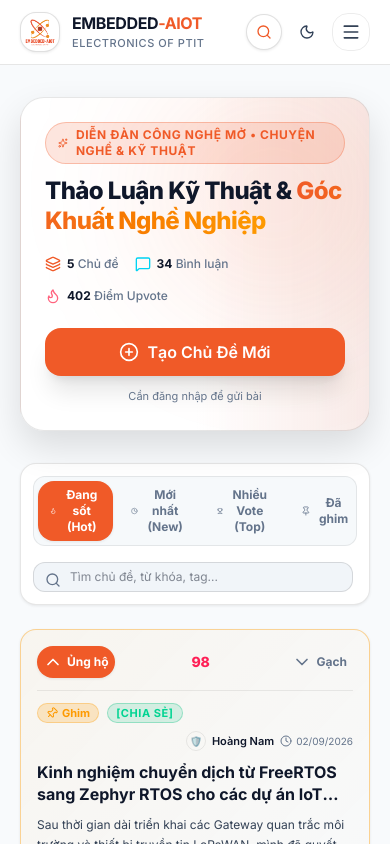
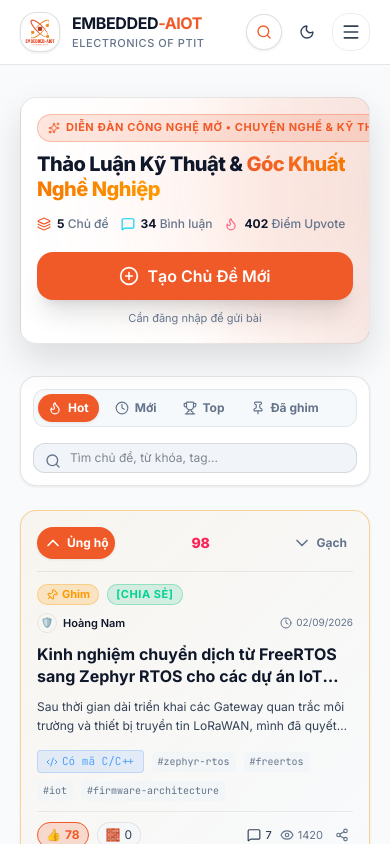
Before and after one commit to anhln-embedded/embedded-lab-web, a Next.js app: page /discuss in a window 390 px wide. Shown: the top 844 px of the page. Built offline with nearby package versions, Linux system fonts and the light colour scheme; no server answers; the database is empty.

Commit message:
fix: toi uu giao dien responsive tren man hinh nho, sua loi tran chu de file dinh kem va dropdown the phan loai

```diff
--- a/src/app/discuss/page.tsx
+++ b/src/app/discuss/page.tsx
@@ -140,40 +140,39 @@
   return (
     <div className="container py-8 md:py-12 space-y-8">
       {/* 1. Header Banner Diễn Đàn Kỹ Thuật (VOZ + Reddit Style) */}
-      <div className="relative rounded-3xl overflow-hidden bg-gradient-to-r from-bg-panel via-bg-panel to-accent/10 border border-border/80 p-6 md:p-10 shadow-lg">
+      <div className="relative rounded-2xl sm:rounded-3xl overflow-hidden bg-gradient-to-r from-bg-panel via-bg-panel to-accent/10 border border-border/80 p-4 sm:p-6 md:p-10 shadow-lg">
         <div className="absolute top-0 right-0 -mt-8 -mr-8 w-64 h-64 bg-accent/10 rounded-full blur-3xl pointer-events-none" />
 
-        <div className="relative z-10 flex flex-col md:flex-row md:items-center justify-between gap-6">
-          <div className="space-y-3 max-w-2xl">
-            <div className="inline-flex items-center gap-2 px-3 py-1 rounded-full bg-accent/15 border border-accent/30 text-accent text-xs font-bold uppercase tracking-wider">
-              <Sparkles className="w-3.5 h-3.5" />
-              <span>Diễn Đàn Công Nghệ Mở • Chuyện Nghề & Kỹ Thuật</span>
+        <div className="relative z-10 flex flex-col md:flex-row md:items-center justify-between gap-5 md:gap-6">
+          <div className="space-y-2.5 sm:space-y-3 max-w-2xl">
+            <div className="inline-flex items-center gap-1.5 sm:gap-2 px-2.5 sm:px-3 py-1 rounded-full bg-accent/15 border border-accent/30 text-accent text-[11px] sm:text-xs font-bold uppercase tracking-wider">
+              <Sparkles className="w-3 h-3 sm:w-3.5 sm:h-3.5 flex-shrink-0" />
+              <span className="truncate">Diễn Đàn Công Nghệ Mở • Chuyện Nghề & Kỹ Thuật</span>
             </div>
 
-            <h1 className="text-2xl md:text-3xl lg:text-4xl font-extrabold text-text-primary tracking-tight leading-tight">
+            <h1 className="text-xl sm:text-2xl md:text-3xl lg:text-4xl font-extrabold text-text-primary tracking-tight leading-tight">
               Thảo Luận Kỹ Thuật &{" "}
               <span className="bg-gradient-to-r from-accent to-amber-500 bg-clip-text text-transparent">
                 Góc Khuất Nghề Nghiệp
               </span>
             </h1>
 
-
             {/* Quick Stats Counter */}
-            <div className="flex flex-wrap items-center gap-4 md:gap-6 pt-2 text-xs font-medium text-text-muted">
+            <div className="flex flex-wrap items-center gap-3 sm:gap-4 md:gap-6 pt-1 sm:pt-2 text-xs font-medium text-text-muted">
               <div className="flex items-center gap-1.5">
-                <Layers className="w-4 h-4 text-accent" />
+                <Layers className="w-3.5 h-3.5 sm:w-4 sm:h-4 text-accent" />
                 <span>
                   <strong className="text-text-primary font-bold">{threads.length}</strong> Chủ đề
                 </span>
               </div>
               <div className="flex items-center gap-1.5">
-                <MessageSquare className="w-4 h-4 text-cyan-400" />
+                <MessageSquare className="w-3.5 h-3.5 sm:w-4 sm:h-4 text-cyan-400" />
                 <span>
                   <strong className="text-text-primary font-bold">{totalReplies}</strong> Bình luận
                 </span>
               </div>
               <div className="flex items-center gap-1.5">
-                <Flame className="w-4 h-4 text-rose-400" />
+                <Flame className="w-3.5 h-3.5 sm:w-4 sm:h-4 text-rose-400" />
                 <span>
                   <strong className="text-text-primary font-bold">{totalVotes}</strong> Điểm Upvote
                 </span>
@@ -182,7 +181,7 @@
           </div>
 
           {/* Action: Create Thread Button */}
-          <div className="flex flex-col sm:flex-row md:flex-col gap-3 flex-shrink-0">
+          <div className="flex flex-col sm:flex-row md:flex-col gap-2.5 sm:gap-3 flex-shrink-0">
             <Button
               variant="primary"
               size="lg"
@@ -193,7 +192,7 @@
                   setIsCreateModalOpen(true);
                 }
               }}
-              className="shadow-xl shadow-accent/25"
+              className="shadow-xl shadow-accent/25 w-full sm:w-auto"
             >
               <PlusCircle className="w-5 h-5 mr-2" />
               Tạo Chủ Đề Mới
@@ -261,50 +260,50 @@
           {/* Controls Bar: Sort Tabs (Reddit) + Live Search Input */}
           <div className="flex flex-col sm:flex-row items-stretch sm:items-center justify-between gap-4 bg-bg-panel border border-border/80 rounded-2xl p-3 shadow-sm">
             {/* Sort Tabs */}
-            <div className="flex items-center gap-1.5 bg-bg-elevated/60 p-1 rounded-xl border border-border/60">
+            <div className="flex items-center gap-1.5 bg-bg-elevated/60 p-1 rounded-xl border border-border/60 overflow-x-auto no-scrollbar max-w-full">
               <button
                 onClick={() => setSortTab("hot")}
                 className={cn(
-                  "flex items-center gap-1.5 px-3 py-1.5 rounded-lg text-xs font-bold transition-all",
+                  "flex items-center gap-1.5 px-2.5 sm:px-3 py-1.5 rounded-lg text-xs font-bold transition-all whitespace-nowrap flex-shrink-0",
                   sortTab === "hot"
                     ? "bg-accent text-white shadow-sm"
                     : "text-text-muted hover:text-text-primary"
                 )}
               >
                 <Flame className="w-3.5 h-3.5" />
-                <span>Đang sốt (Hot)</span>
+                <span><span className="sm:hidden">Hot</span><span className="hidden sm:inline">Đang sốt (Hot)</span></span>
               </button>
 
               <button
                 onClick={() => setSortTab("new")}
                 className={cn(
-                  "flex items-center gap-1.5 px-3 py-1.5 rounded-lg text-xs font-bold transition-all",
+                  "flex items-center gap-1.5 px-2.5 sm:px-3 py-1.5 rounded-lg text-xs font-bold transition-all whitespace-nowrap flex-shrink-0",
                   sortTab === "new"
                     ? "bg-accent text-white shadow-sm"
                     : "text-text-muted hover:text-text-primary"
                 )}
               >
                 <Clock className="w-3.5 h-3.5" />
-                <span>Mới nhất (New)</span>
+                <span><span className="sm:hidden">Mới</span><span className="hidden sm:inline">Mới nhất (New)</span></span>
               </button>
 
               <button
                 onClick={() => setSortTab("top")}
                 className={cn(
-                  "flex items-center gap-1.5 px-3 py-1.5 rounded-lg text-xs font-bold transition-all",
+                  "flex items-center gap-1.5 px-2.5 sm:px-3 py-1.5 rounded-lg text-xs font-bold transition-all whitespace-nowrap flex-shrink-0",
                   sortTab === "top"
                     ? "bg-accent text-white shadow-sm"
                     : "text-text-muted hover:text-text-primary"
                 )}
               >
                 <Trophy className="w-3.5 h-3.5" />
-                <span>Nhiều Vote (Top)</span>
+                <span><span className="sm:hidden">Top</span><span className="hidden sm:inline">Nhiều Vote (Top)</span></span>
               </button>
 
               <button
                 onClick={() => setSortTab("pinned")}
                 className={cn(
-                  "flex items-center gap-1.5 px-3 py-1.5 rounded-lg text-xs font-bold transition-all",
+                  "flex items-center gap-1.5 px-2.5 sm:px-3 py-1.5 rounded-lg text-xs font-bold transition-all whitespace-nowrap flex-shrink-0",
                   sortTab === "pinned"
                     ? "bg-accent text-white shadow-sm"
                     : "text-text-muted hover:text-text-primary"
@@ -316,7 +315,7 @@
             </div>
 
             {/* Live Search Box */}
-            <div className="relative flex-1 max-w-xs">
+            <div className="relative flex-1 w-full sm:max-w-xs">
               <Search className="w-4 h-4 absolute left-3 top-2.5 text-text-muted" />
               <input
                 type="text"
--- a/src/components/discuss/DiscussionThreadCard.tsx
+++ b/src/components/discuss/DiscussionThreadCard.tsx
@@ -174,7 +174,8 @@
           </span>
 
           {/* Author Info */}
-          <div className="flex items-center gap-1.5 text-text-muted ml-auto">
+          <div className="flex items-center gap-1.5 text-text-muted w-full sm:w-auto sm:ml-auto justify-between sm:justify-end">
+            <div className="flex items-center gap-1.5">
               <UserAvatar
                 avatar={thread.authorAvatar}
                 name={thread.author}
@@ -183,14 +184,17 @@
                 textClassName="text-[10px]"
                 size={20}
               />
-            <span className="font-semibold text-text-primary text-[11px] hover:underline">
+              <span className="font-semibold text-text-primary text-[11px] hover:underline truncate max-w-[120px] sm:max-w-none">
                 {thread.author}
               </span>
+            </div>
+            <div className="flex items-center gap-1">
               <span className="hidden sm:inline text-text-muted/60">•</span>
               <span className="text-[10px] text-text-muted flex items-center gap-1">
                 <Clock className="w-3 h-3" />
                 {formatDate(thread.createdAt)}
               </span>
+            </div>
           </div>
         </div>
 
@@ -275,15 +279,15 @@
           </div>
 
           {/* Comment & View Counts */}
-          <div className="flex items-center gap-3">
-            <span className="flex items-center gap-1 text-text-secondary hover:text-accent font-medium">
+          <div className="flex items-center gap-2 sm:gap-3">
+            <span className="flex items-center gap-1 text-text-secondary hover:text-accent font-medium text-[11px] sm:text-xs">
               <MessageSquare className="w-3.5 h-3.5" />
-              <span>{thread.repliesCount} trả lời</span>
+              <span>{thread.repliesCount}<span className="hidden sm:inline"> trả lời</span></span>
             </span>
 
-            <span className="flex items-center gap-1 text-text-muted">
+            <span className="flex items-center gap-1 text-text-muted text-[11px] sm:text-xs">
               <Eye className="w-3.5 h-3.5" />
-              <span>{thread.viewsCount} xem</span>
+              <span>{thread.viewsCount}<span className="hidden sm:inline"> xem</span></span>
             </span>
 
             <button
```
Also changed, not shown: src/components/discuss/DiscussionCreateModal.tsx (+60 -43 lines), src/components/discuss/DiscussionDetailView.tsx (+20 -19 lines). Lines whose indentation alone changed are shown as unchanged.
